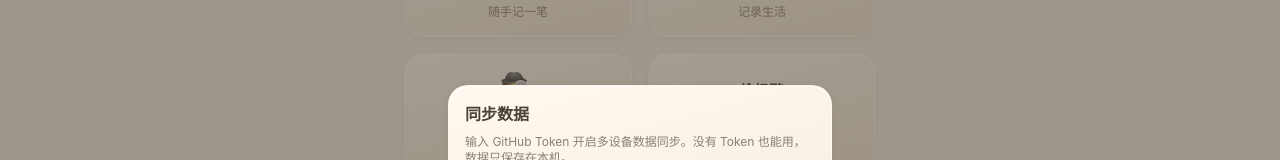
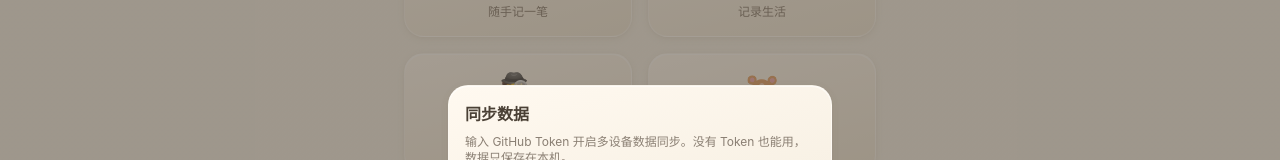
Before and after one commit to LAM23311/personal-app, a Next.js app: page /personal-app/ in a window 1280 px wide. Shown: the part 170-330 px from the top of the page. Built offline with nearby package versions, Linux system fonts and the light colour scheme.

Commit message:
fix: 偷奶酪图标换成仓鼠

```diff
--- a/src/app/page.tsx
+++ b/src/app/page.tsx
@@ -28,7 +28,7 @@ export default function Home() {
         </Link>
 
         <Link href="/cheese" className="card flex flex-col items-center py-7 active:scale-95 transition-transform">
-          <span className="text-3xl mb-2.5" style={{ filter: 'saturate(0.8)' }}> </span>
+          <span className="text-3xl mb-2.5" style={{ filter: "saturate(0.8)" }}>🐹</span>
           <span className="font-semibold text-[15px]" style={{ color: '#4A4035' }}>偷奶酪</span>
           <span className="text-xs mt-1" style={{ color: '#8A7F73' }}>音频播放</span>
         </Link>
```
